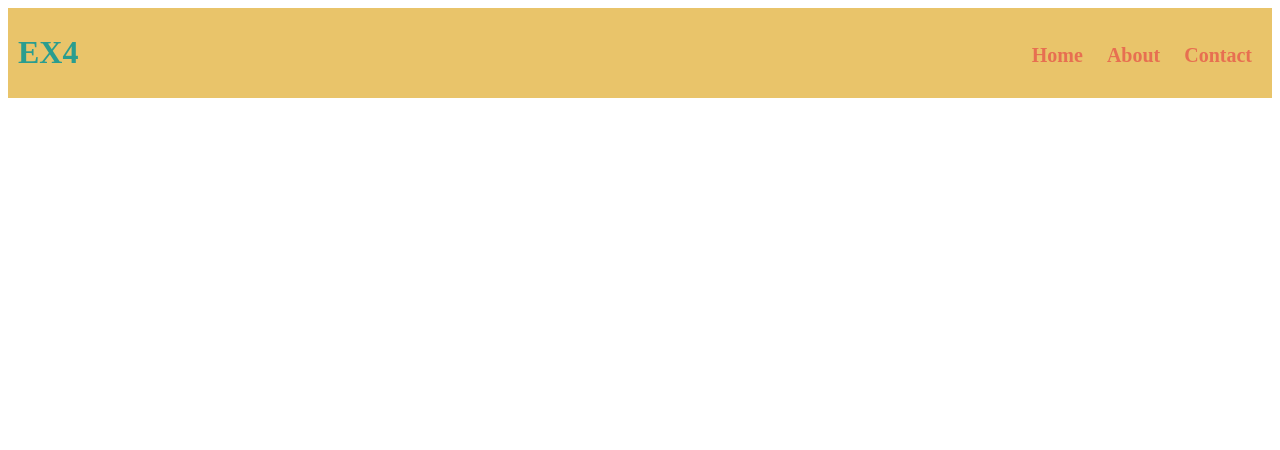
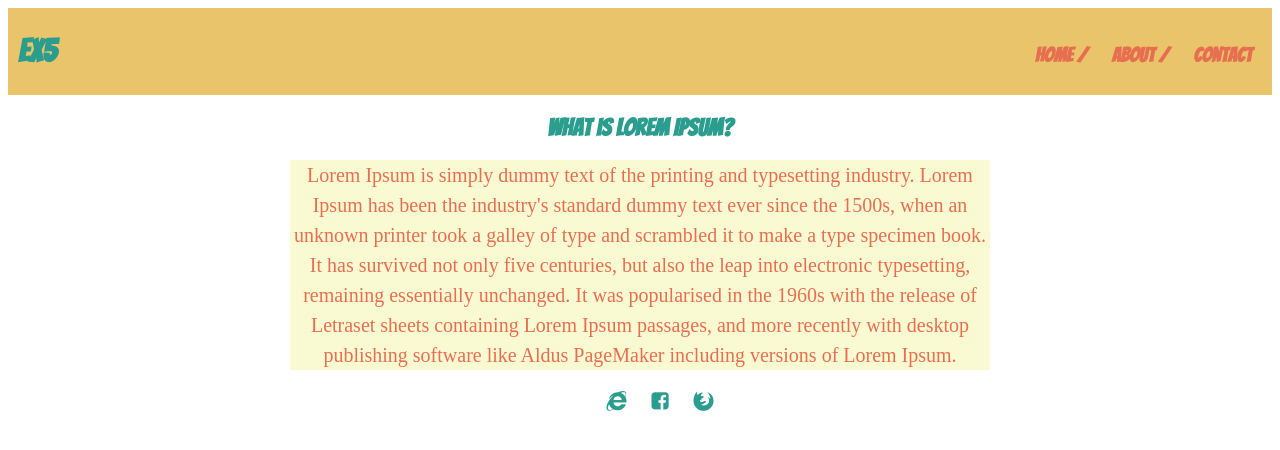
Before and after one commit to yuxin219/MMP240-exercise4, a plain HTML site: page index.html in a window 1280 px wide. Drawn offline with Linux system fonts and the light colour scheme.

Commit message:
Add files via upload

```diff
--- a/index.html
+++ b/index.html
@@ -1,11 +1,14 @@
 <!doctype>
 <html>
-    <head>
 
-        <style>
+        <head><link rel="stylesheet" href="https://cdnjs.cloudflare.com/ajax/libs/font-awesome/4.7.0/css/font-awesome.min.css">
+
+        <meta name="viewport" content="width=device-width, initial-scale=1.0">
+<style>
+@import url('https://fonts.googleapis.com/css2?family=Bangers&display=swap');
             #mbth{display:none;}
             #logo{padding:5px 10px;}
-            #logo a{text-decoration: none;color:#2a9d8f}
+            #logo a{text-decoration: none;color:#2a9d8f; font-family: 'Bangers', cursive;}
             header{position: relative;background:#e9c46a;}
             nav{position:absolute;top:10px;right:10px;}
             nav li{display:inline-block;vertical-align: top;}
@@ -14,24 +17,51 @@
                   padding:10px;
                   display: block;
                   color:#e76f51;
-                font-weight:bold;}
+                font-weight:bold;font-family: 'Bangers', cursive;}
 
-        </style>
-        <title>exercise4</title>
+            @keyframes example {
+  0%   {background-color: white;color:lightgoldenrodyellow;}
+100% {background-color: lightgoldenrodyellow;color:#e76f51;}}
+
+    .blocktext{animation-name: example; animation-duration:3s;
+                text-align: center;
+                color:#e76f51;
+                font-size:20px;
+                line-height: 30px;
+                max-width: 700px;
+                margin-left: auto;
+                margin-right: auto;
+                background-color: lightgoldenrodyellow;}
+
+    #icons{text-align: center;font-size: 20px; color:#2a9d8f;word-spacing: 20px}
+
+
+
+
+            </style>
+    <title>exercise4</title>
     </head>
     <body>
         <header>
             <div id="logo">
-                <h1><a href="exercise4.html">EX4</a></h1></div>
-
-            <button id="mbth">&#9776;</button>
+                <h1><a href="exercise4.html">EX5</a></h1></div>
                 <nav>
-                    <ul><li><a href="exercise4.html">Home</a></li>
-                        <li><a href="exercise4.html">About</a></li>
+                    <ul><li><a href="exercise4.html">Home /</a></li>
+                        <li><a href="exercise4.html">About /</a></li>
                         <li><a href="exercise4.html">Contact</a></li>
                     </ul>
             </nav>
+            </header>
+        <h2 style="text-align: center; color:#2a9d8f; font-family: 'Bangers', cursive;">What is Lorem Ipsum?</h2>
 
-        </header>
+            <p class="blocktext" >Lorem Ipsum is simply dummy text of the printing and typesetting industry. Lorem Ipsum has been the industry's standard dummy text ever since the 1500s, when an unknown printer took a galley of type and scrambled it to make a type specimen book. It has survived not only five centuries, but also the leap into electronic typesetting, remaining essentially unchanged. It was popularised in the 1960s with the release of Letraset sheets containing Lorem Ipsum passages, and more recently with desktop publishing software like Aldus PageMaker including versions of Lorem Ipsum.</p>
+
+        <ul id="icons"><i class="fa fa-internet-explorer"></i>
+        <i class="fa fa-facebook-square"></i>
+        <i class="fa fa-firefox"></i>
+        </ul>
+
+
+
     </body>
 </html>
```
